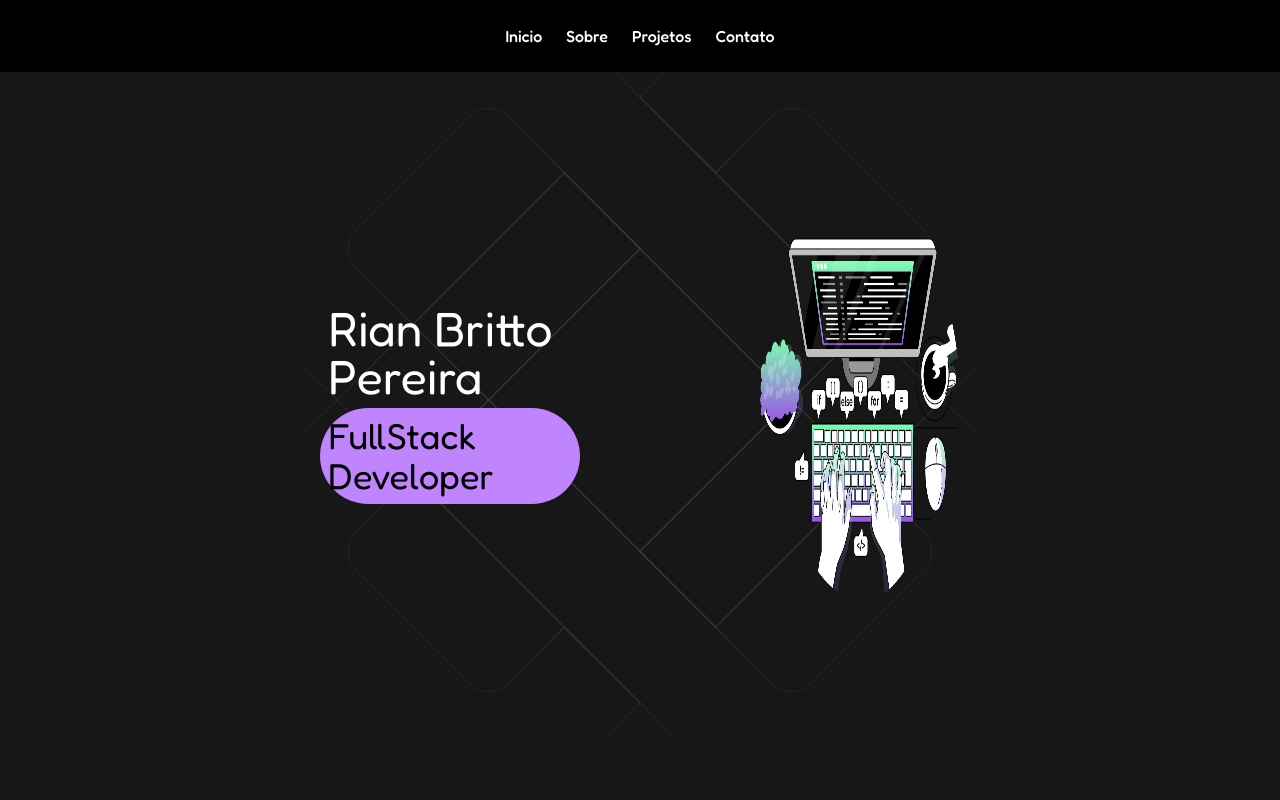
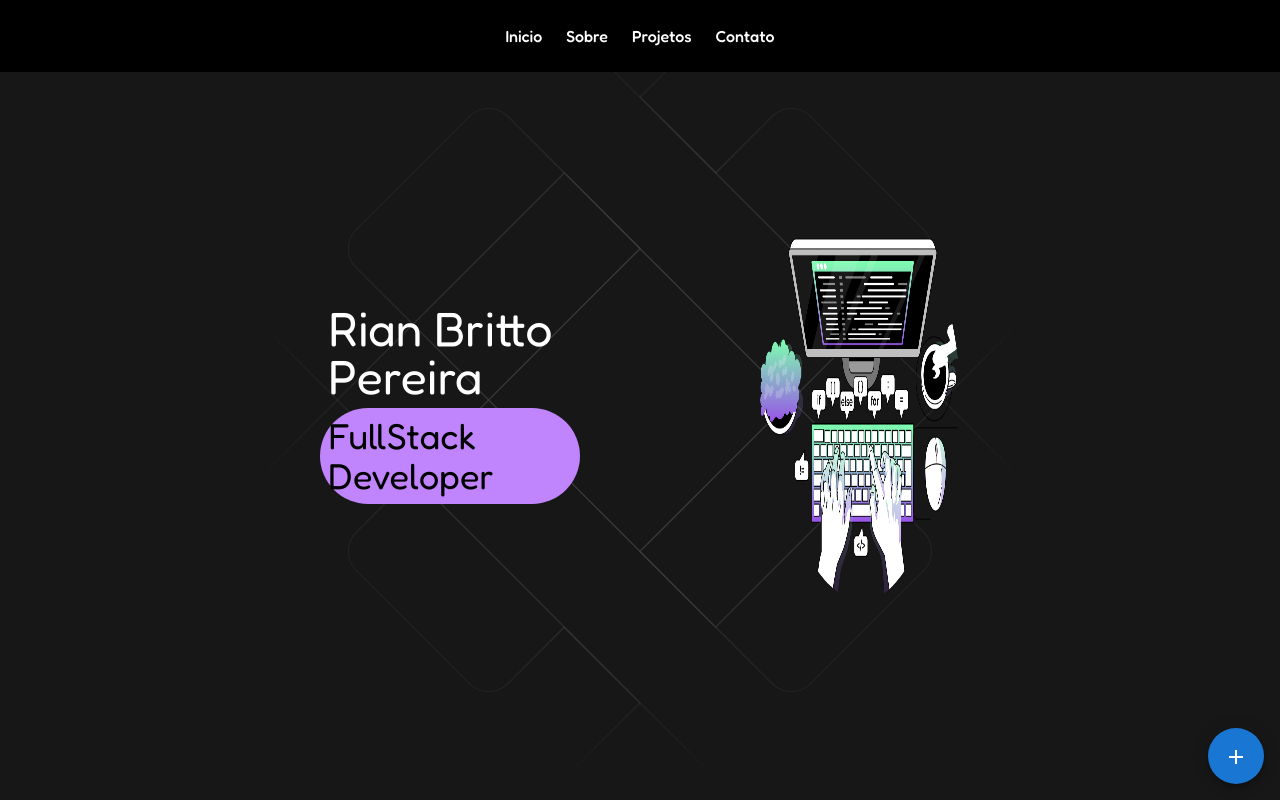
Before and after one commit to RixelLitz/portfolio, a React (Vite) app: page / in a window 1280 px wide. Shown: the top 800 px of the page. Built offline with nearby package versions, Linux system fonts and the light colour scheme.

Commit message:
feat: FixedSpeedDial added

```diff
--- a/src/App.tsx
+++ b/src/App.tsx
@@ -1,12 +1,13 @@
 import Header from './components/header'
+import FixedSpeedDial from './components/socialfixed'
 import About from './sections/aboutme/about'
 import Main from './sections/main/main'
 import Projects from './sections/projects/projects'
 
-
 export function App() {
   return (
     <>
+      <FixedSpeedDial />
       <Header />
       <Main />
       <About />
--- /dev/null
+++ b/src/components/socialfixed.tsx
@@ -0,0 +1,45 @@
+import React from 'react';
+import Box from '@mui/material/Box';
+import SpeedDial from '@mui/material/SpeedDial';
+import SpeedDialIcon from '@mui/material/SpeedDialIcon';
+import SpeedDialAction from '@mui/material/SpeedDialAction';
+import WhatsAppIcon from '@mui/icons-material/WhatsApp';
+import GitHubIcon from '@mui/icons-material/GitHub';
+import LinkedInIcon from '@mui/icons-material/LinkedIn';
+import InstagramIcon from '@mui/icons-material/Instagram';
+
+const actions = [
+  { icon: <InstagramIcon />, name: 'Instagram' },
+  { icon: <LinkedInIcon />, name: 'LinkedIn' },
+  { icon: <GitHubIcon />, name: 'GitHub' },
+  { icon: <WhatsAppIcon />, name: 'WhatsApp' },
+];
+
+const FixedSpeedDial = () => {
+  const [open, setOpen] = React.useState(false);
+  const handleOpen = () => setOpen(true);
+  const handleClose = () => setOpen(false);
+
+  return (
+    <Box sx={{ position: 'fixed', bottom: 16, right: 16, zIndex: 1000 }}>
+      <SpeedDial
+        ariaLabel="SpeedDial controlled open example"
+        icon={<SpeedDialIcon />}
+        onClose={handleClose}
+        onOpen={handleOpen}
+        open={open}
+      >
+        {actions.map((action) => (
+          <SpeedDialAction
+            key={action.name}
+            icon={action.icon}
+            tooltipTitle={action.name}
+            onClick={handleClose}
+          />
+        ))}
+      </SpeedDial>
+    </Box>
+  );
+};
+
+export default FixedSpeedDial;
```
